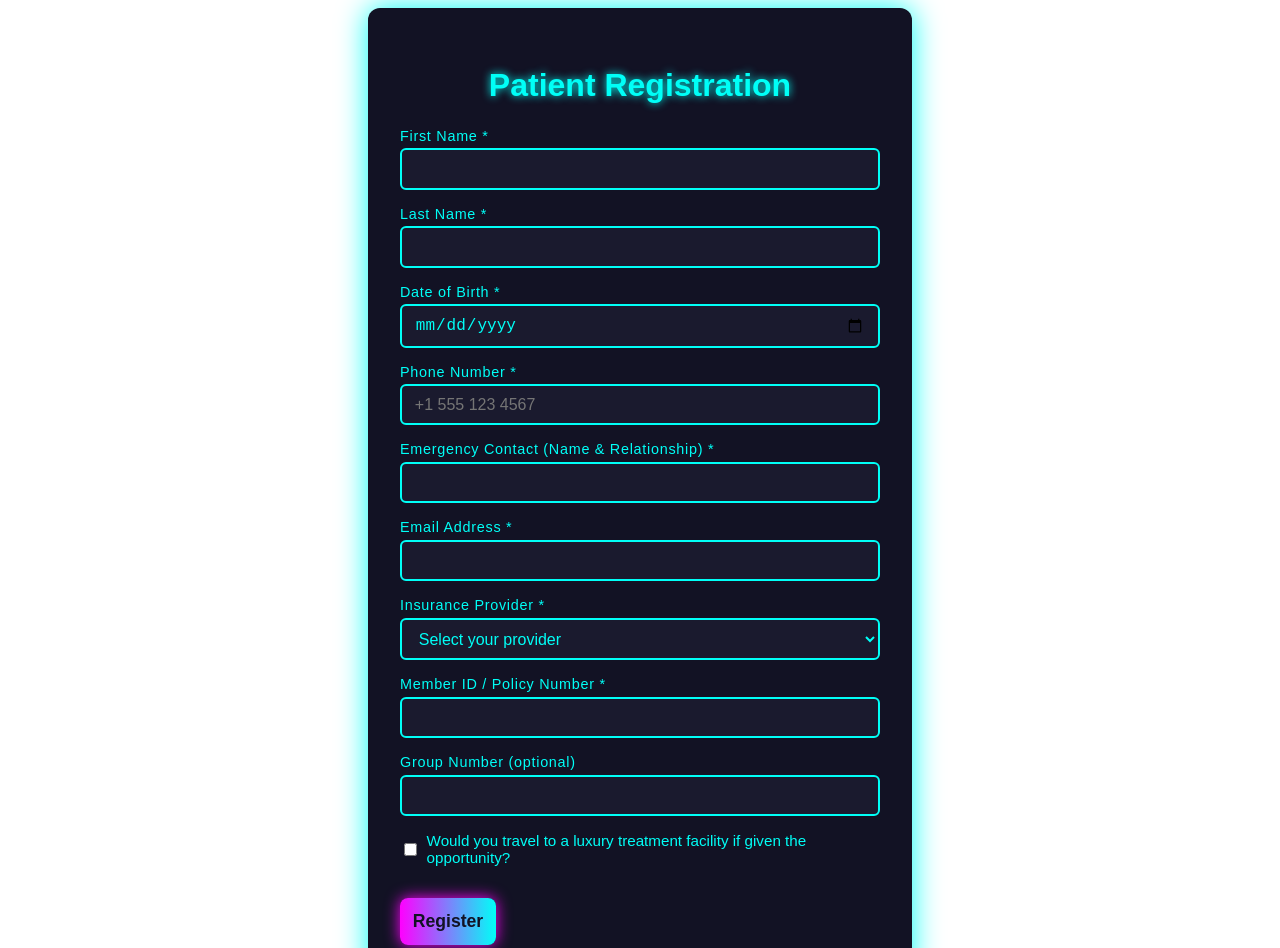
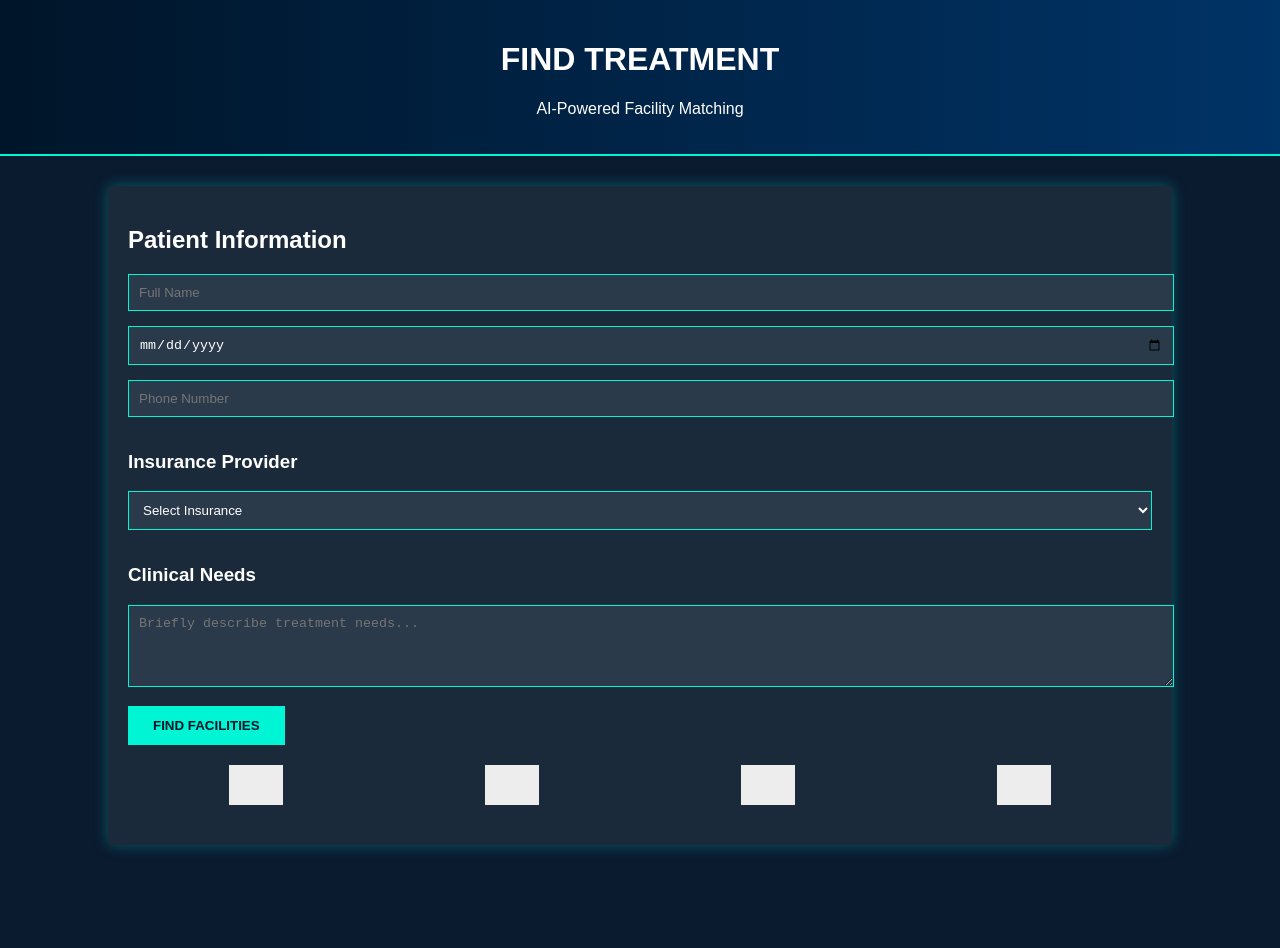
Before and after one commit to JSoul13/GhostStories, a plain HTML site: page index.html in a window 1280 px wide. Shown: the top 948 px of the page. After the commit the page ends 875 px from the top, so only its background shows below. Drawn offline with Linux system fonts and the light colour scheme; grey boxes are pictures that could not be loaded.

Commit message:
Update index.html

```diff
--- a/index.html
+++ b/index.html
@@ -1,80 +1,110 @@
-<form id="patient-registration" style="max-width: 480px; margin: auto; background: #121224; padding: 2rem; border-radius: 12px; box-shadow: 0 0 30px #00fff7; font-family: 'Orbitron', sans-serif; color: #00fff7;">
-<h2 style="text-align: center; font-weight: 700; font-size: 2rem; text-shadow: 0 0 8px #00fff7; margin-bottom: 1.5rem;">Patient Registration</h2>
+<!DOCTYPE html>
+<html lang="en">
+<head>
+    <meta charset="UTF-8">
+    <meta name="viewport" content="width=device-width, initial-scale=1.0">
+    <title>Treatment Connect</title>
+    <style>
+        /* DARK BLUE/GRAY CYBERPUNK THEME */
+        body {
+            font-family: 'Arial', sans-serif;
+            background-color: #0a1a2f;
+            color: white;
+            margin: 0;
+            padding: 0;
+        }
 
-<label for="firstName" style="display: block; margin-top: 1rem; font-size: 0.9rem; letter-spacing: 0.05em;">First Name *</label>
-<input id="firstName" name="firstName" type="text" required autocomplete="given-name" style="width: 100%; margin-top: 0.3rem; padding: 0.6rem 0.8rem; font-size: 1rem; border: 2px solid #00fff7; border-radius: 6px; background: #1a1a2e; color: #00fff7; transition: border-color 0.3s ease;" />
+        .header {
+            background: linear-gradient(to right, #001529, #003366);
+            padding: 20px;
+            text-align: center;
+            border-bottom: 2px solid #00f5d4;
+        }
 
-<label for="lastName" style="display: block; margin-top: 1rem; font-size: 0.9rem; letter-spacing: 0.05em;">Last Name *</label>
-<input id="lastName" name="lastName" type="text" required autocomplete="family-name" style="width: 100%; margin-top: 0.3rem; padding: 0.6rem 0.8rem; font-size: 1rem; border: 2px solid #00fff7; border-radius: 6px; background: #1a1a2e; color: #00fff7; transition: border-color 0.3s ease;" />
+        .form-container {
+            background-color: #1a2a3a;
+            width: 80%;
+            margin: 30px auto;
+            padding: 20px;
+            border-radius: 5px;
+            box-shadow: 0 0 15px rgba(0, 245, 212, 0.3);
+        }
 
-<label for="dob" style="display: block; margin-top: 1rem; font-size: 0.9rem; letter-spacing: 0.05em;">Date of Birth *</label>
-<input id="dob" name="dob" type="date" required max="" style="width: 100%; margin-top: 0.3rem; padding: 0.6rem 0.8rem; font-size: 1rem; border: 2px solid #00fff7; border-radius: 6px; background: #1a1a2e; color: #00fff7; transition: border-color 0.3s ease;" />
+        .glow-input {
+            background-color: #2a3a4a;
+            border: 1px solid #00f5d4;
+            color: white;
+            padding: 10px;
+            width: 100%;
+            margin-bottom: 15px;
+        }
 
-<label for="phone" style="display: block; margin-top: 1rem; font-size: 0.9rem; letter-spacing: 0.05em;">Phone Number *</label>
-<input id="phone" name="phone" type="tel" required placeholder="+1 555 123 4567" style="width: 100%; margin-top: 0.3rem; padding: 0.6rem 0.8rem; font-size: 1rem; border: 2px solid #00fff7; border-radius: 6px; background: #1a1a2e; color: #00fff7; transition: border-color 0.3s ease;" />
+        button {
+            background-color: #00f5d4;
+            color: #001529;
+            border: none;
+            padding: 12px 25px;
+            font-weight: bold;
+            cursor: pointer;
+            transition: all 0.3s;
+        }
 
-<label for="emergencyContact" style="display: block; margin-top: 1rem; font-size: 0.9rem; letter-spacing: 0.05em;">Emergency Contact (Name & Relationship) *</label>
-<input id="emergencyContact" name="emergencyContact" type="text" required style="width: 100%; margin-top: 0.3rem; padding: 0.6rem 0.8rem; font-size: 1rem; border: 2px solid #00fff7; border-radius: 6px; background: #1a1a2e; color: #00fff7; transition: border-color 0.3s ease;" />
+        button:hover {
+            box-shadow: 0 0 10px #00f5d4;
+        }
 
-<label for="email" style="display: block; margin-top: 1rem; font-size: 0.9rem; letter-spacing: 0.05em;">Email Address *</label>
-<input id="email" name="email" type="email" required autocomplete="email" style="width: 100%; margin-top: 0.3rem; padding: 0.6rem 0.8rem; font-size: 1rem; border: 2px solid #00fff7; border-radius: 6px; background: #1a1a2e; color: #00fff7; transition: border-color 0.3s ease;" />
+        .insurance-logos {
+            display: flex;
+            justify-content: space-around;
+            margin: 20px 0;
+        }
 
-<label for="insuranceProvider" style="display: block; margin-top: 1rem; font-size: 0.9rem; letter-spacing: 0.05em;">Insurance Provider *</label>
-<select id="insuranceProvider" name="insuranceProvider" required style="width: 100%; margin-top: 0.3rem; padding: 0.6rem 0.8rem; font-size: 1rem; border: 2px solid #00fff7; border-radius: 6px; background: #1a1a2e; color: #00fff7; transition: border-color 0.3s ease;">
-<option value="" disabled selected>Select your provider</option>
-<option value="nyship">NYShip</option>
-<option value="bcbs">BCBS</option>
-<option value="emr">EMR</option>
-<option value="cigna">Cigna</option>
-<option value="aetna">Aetna</option>
-</select>
+        .insurance-logos img {
+            height: 40px;
+            filter: grayscale(100%) brightness(150%);
+            transition: all 0.3s;
+        }
 
-<label for="memberId" style="display: block; margin-top: 1rem; font-size: 0.9rem; letter-spacing: 0.05em;">Member ID / Policy Number *</label>
-<input id="memberId" name="memberId" type="text" required style="width: 100%; margin-top: 0.3rem; padding: 0.6rem 0.8rem; font-size: 1rem; border: 2px solid #00fff7; border-radius: 6px; background: #1a1a2e; color: #00fff7; transition: border-color 0.3s ease;" />
+        .insurance-logos img:hover {
+            filter: none;
+        }
+    </style>
+</head>
+<body>
+    <div class="header">
+        <h1>FIND TREATMENT</h1>
+        <p>AI-Powered Facility Matching</p>
+    </div>
 
-<label for="groupNumber" style="display: block; margin-top: 1rem; font-size: 0.9rem; letter-spacing: 0.05em;">Group Number (optional)</label>
-<input id="groupNumber" name="groupNumber" type="text" style="width: 100%; margin-top: 0.3rem; padding: 0.6rem 0.8rem; font-size: 1rem; border: 2px solid #00fff7; border-radius: 6px; background: #1a1a2e; color: #00fff7; transition: border-color 0.3s ease;" />
+    <div class="form-container">
+        <h2>Patient Information</h2>
 
-<label for="travelLuxury" style="display: flex; align-items: center; margin-top: 1rem; font-size: 0.95rem; cursor: pointer; user-select: none;">
-<input type="checkbox" id="travelLuxury" name="travelLuxury" style="width: auto; margin-right: 0.6rem; vertical-align: middle; accent-color: #ff00ff; cursor: pointer;" />
-Would you travel to a luxury treatment facility if given the opportunity?
-</label>
+        <form>
+            <input type="text" class="glow-input" placeholder="Full Name" required>
+            <input type="date" class="glow-input" placeholder="Date of Birth">
+            <input type="tel" class="glow-input" placeholder="Phone Number">
 
-<button type="submit" style="margin-top: 2rem; padding: 0.8rem; font-size: 1.1rem; font-weight: 700; color: #121224; background: linear-gradient(90deg, #ff00ff, #00fff7); border: none; border-radius: 8px; cursor: pointer; box-shadow: 0 0 15px #ff00ff; transition: background 0.4s ease;">Register</button>
-</form>
+            <h3>Insurance Provider</h3>
+            <select class="glow-input">
+                <option value="">Select Insurance</option>
+                <option value="umr">UMR</option>
+                <option value="cigna">Cigna</option>
+                <option value="aetna">Aetna</option>
+                <option value="bcbs">Blue Cross Blue Shield</option>
+            </select>
 
-<script>
-// Set max date for DOB to today
-document.getElementById('dob').max = new Date().toISOString().split('T')[0];
+            <h3>Clinical Needs</h3>
+            <textarea class="glow-input" rows="4" placeholder="Briefly describe treatment needs..."></textarea>
 
-const form = document.getElementById('patient-registration');
+            <button type="submit">FIND FACILITIES</button>
+        </form>
 
-form.addEventListener('submit', (e) => {
-e.preventDefault();
-
-if (!form.checkValidity()) {
-  alert('Please fill out all required fields correctly.');
-  return;
-}
-
-// Collect form data
-const formData = {
-  firstName: form.firstName.value.trim(),
-  lastName: form.lastName.value.trim(),
-  dob: form.dob.value,
-  phone: form.phone.value.trim(),
-  emergencyContact: form.emergencyContact.value.trim(),
-  email: form.email.value.trim(),
-  insuranceProvider: form.insuranceProvider.value,
-  memberId: form.memberId.value.trim(),
-  groupNumber: form.groupNumber.value.trim(),
-  travelLuxury: form.travelLuxury.checked,
-};
-
-console.log('Patient Registration Data:', formData);
-
-alert('Registration submitted successfully!');
-
-form.reset();
-});
-</script>
+        <div class="insurance-logos">
+            <img src="https://placeholder.com/umr-logo" alt="UMR">
+            <img src="https://placeholder.com/cigna-logo" alt="Cigna">
+            <img src="https://placeholder.com/aetna-logo" alt="Aetna">
+            <img src="https://placeholder.com/bcbs-logo" alt="BCBS">
+        </div>
+    </div>
+</body>
+</html>
```
